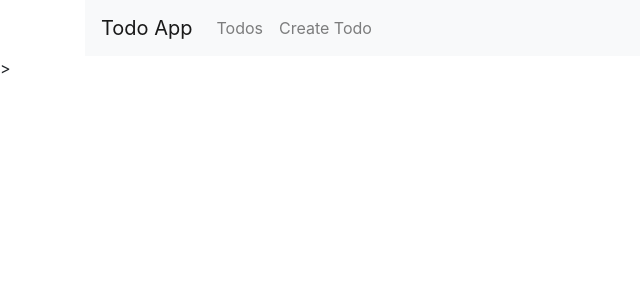
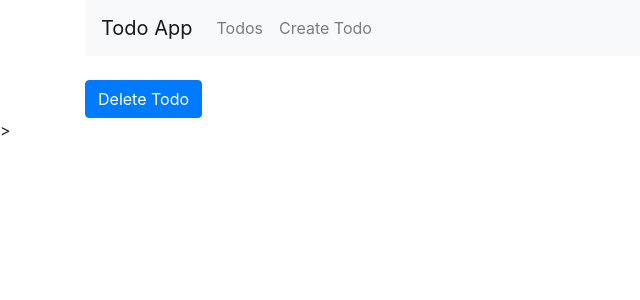
Before and after one commit to devabhixda/React-Todo-CRUD, a React (Create React App) app: page /delete/1 in a window 1280 px wide. Shown: the top 300 px of the page, without its empty margins (0-640 px from the left). Built offline with nearby package versions, Linux system fonts and the light colour scheme.

Commit message:
Add Delete option
Signed-off-by: Abhi Jain <devabhixda@gmail.com>

```diff
--- a/src/App.js
+++ b/src/App.js
@@ -4,6 +4,7 @@ import "bootstrap/dist/css/bootstrap.min.css";
 
 import CreateTodo from "./components/create-todo.component";
 import EditTodo from "./components/edit-todo.component";
+import DeleteTodo from "./components/delete-todo.component"
 import TodosList from "./components/todos-list.component";
 
 class App extends Component {
@@ -29,6 +30,7 @@ class App extends Component {
           <Route path="/" exact component={TodosList} />
           <Route path="/edit/:id" component={EditTodo} />
           <Route path="/create" component={CreateTodo} />
+          <Route path="/delete/:id" component={DeleteTodo} />
         </div>
       </Router>
     );
--- /dev/null
+++ b/src/components/delete-todo.component.js
@@ -0,0 +1,30 @@
+import React, {Component} from 'react';
+import axios from 'axios';
+class DeleteTodo extends Component {
+constructor(props){
+        super(props);
+        this.onSubmit = this.onSubmit.bind(this);
+};
+
+onSubmit(e){
+var confirmation = window.confirm("Are you sure you want to delete?");
+if (confirmation) {
+  axios.delete('http://localhost:8080/tasks/'+this.props.match.params.id);
+  this.props.history.push('/');
+}
+};
+
+render(){
+return (
+        <div>
+            <form onSubmit={this.onSubmit}>
+                  <div>
+                  <br/>
+                       <input type="submit" value="Delete Todo" className="btn btn-primary" />
+                  </div>
+            </form>
+        </div>
+        )
+};
+}
+export default DeleteTodo;
--- a/src/components/todos-list.component.js
+++ b/src/components/todos-list.component.js
@@ -7,6 +7,8 @@ const Todo = props => (
         <td className={props.todo.todo_description}>{props.todo.todo_description}</td>
         <td>
             <Link to={"/edit/"+props.todo.task_id}>Edit </Link>
+            |
+            <Link to={"/delete/"+props.todo.task_id}> Delete</Link>
         </td>
     </tr>
 )
```
